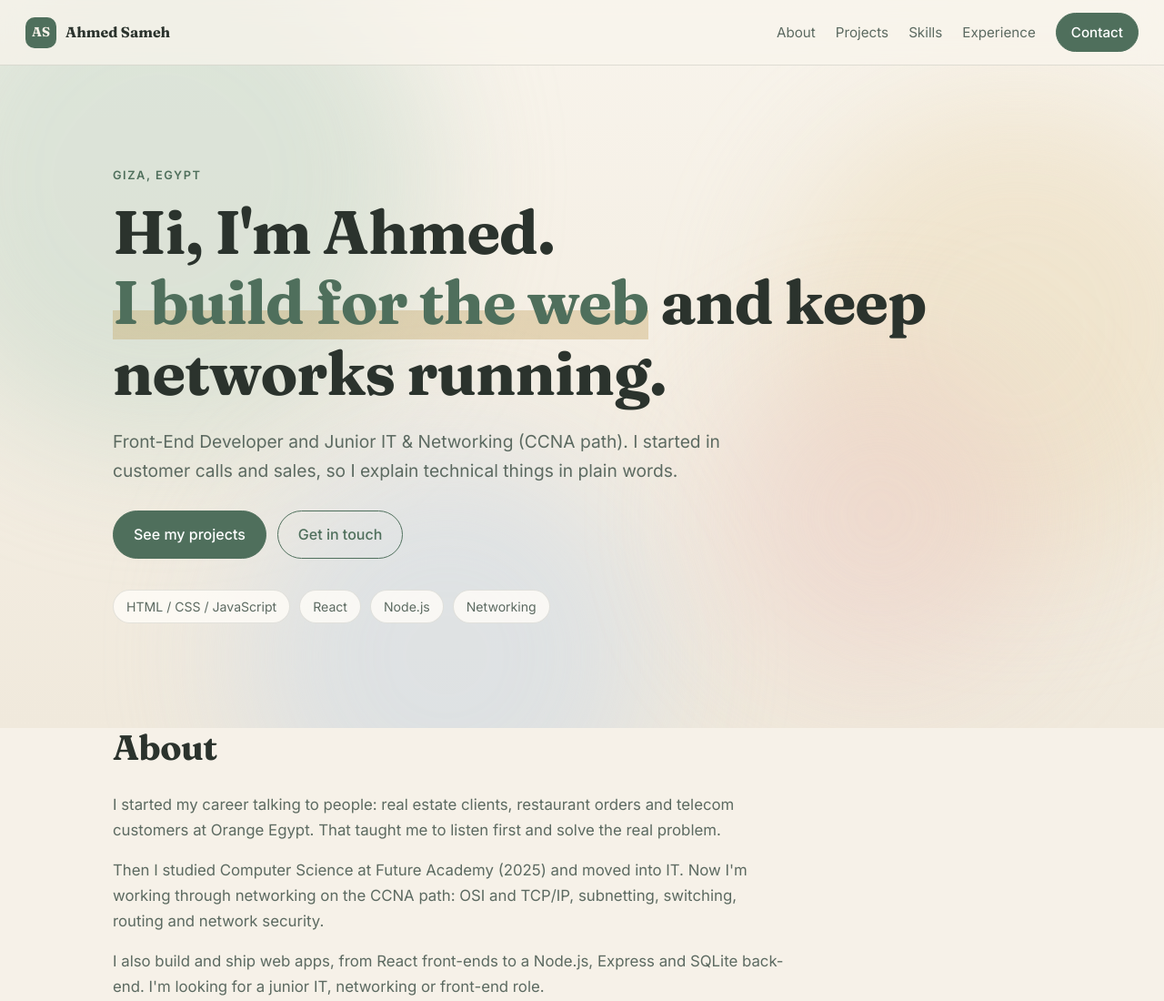
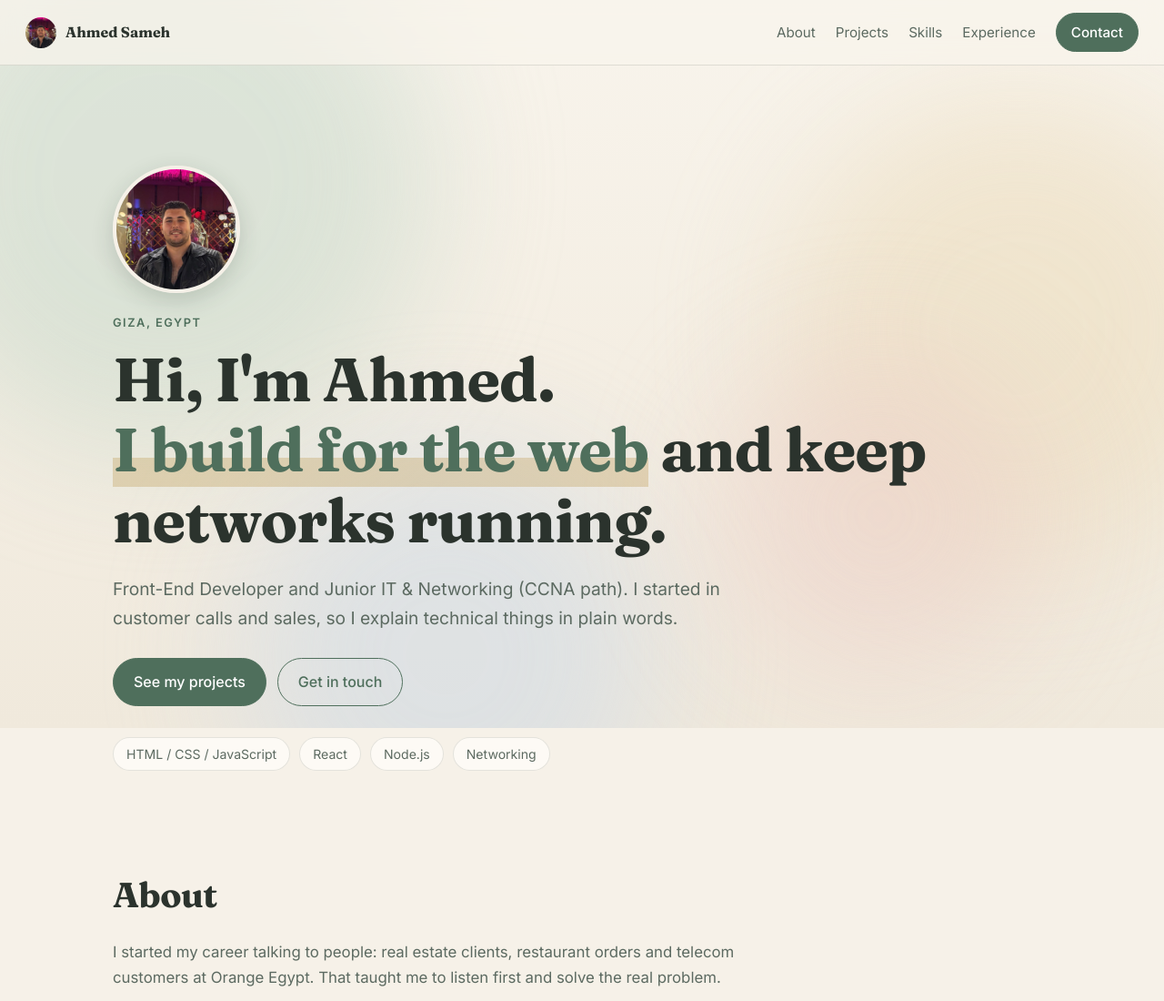
Before and after one commit to Ahmed-same/Ahmed-same.github.io, a plain HTML site: page index.html in a window 1280 px wide. Shown: the top 1100 px of the page at 91% size. Drawn offline with Linux system fonts and the light colour scheme.

Commit message:
Add profile photo

```diff
--- a/index.html
+++ b/index.html
@@ -15,7 +15,7 @@
 <div class="bg" aria-hidden="true"><span class="blob b1"></span><span class="blob b2"></span><span class="blob b3"></span><span class="blob b4"></span></div>
 
 <header class="nav">
-  <a class="logo" href="#top"><span>AS</span> Ahmed Sameh</a>
+  <a class="logo" href="#top"><img src="me.jpg" alt="" width="34" height="34"> Ahmed Sameh</a>
   <nav>
     <a href="#about">About</a><a href="#projects">Projects</a><a href="#skills">Skills</a><a href="#experience">Experience</a><a class="btn small" href="#contact">Contact</a>
   </nav>
@@ -23,6 +23,7 @@
 
 <main id="top">
   <section class="hero wrap">
+    <img class="portrait" src="me.jpg" alt="Ahmed Sameh" width="140" height="140">
     <p class="eyebrow">Giza, Egypt</p>
     <h1>Hi, I'm Ahmed.<br><em>I build for the web</em> and keep networks running.</h1>
     <p class="lead">Front-End Developer and Junior IT &amp; Networking (CCNA path). I started in customer calls and sales, so I explain technical things in plain words.</p>
--- a/style.css
+++ b/style.css
@@ -69,3 +69,7 @@ h2{font-size:clamp(1.8rem,3.5vw,2.4rem);margin-bottom:28px}
 .no-js .reveal{opacity:1;transform:none}
 @media(max-width:700px){.nav nav a:not(.btn){display:none}.hero{padding-top:70px}.wrap{padding-top:64px}}
 @media(prefers-reduced-motion:reduce){.blob{animation:none}.reveal{opacity:1;transform:none;transition:none}html{scroll-behavior:auto}}
+
+.portrait{display:block;width:140px;height:140px;border-radius:50%;object-fit:cover;object-position:50% 30%;border:4px solid var(--paper);box-shadow:0 8px 24px rgba(40,60,50,.18);margin-bottom:22px}
+.logo img{width:34px;height:34px;border-radius:50%;object-fit:cover}
+@media(max-width:700px){.portrait{width:112px;height:112px}}
```
Also changed, not shown: me.jpg (added).
